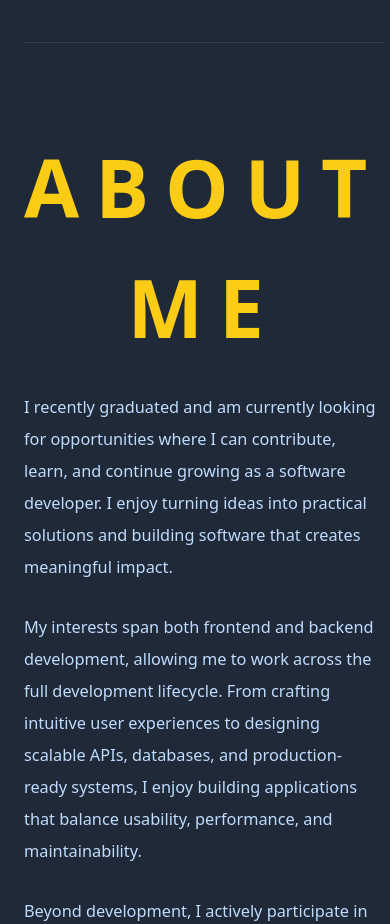
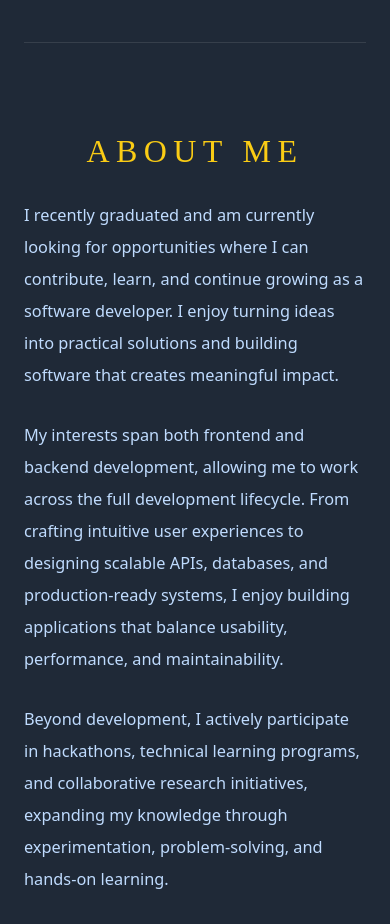
Before and after one commit to pprachhiii/Prachi-s-Portfolio, a React (Vite) app: page / in a window 390 px wide. Shown: the part 1643-2567 px from the top of the page. Built offline with nearby package versions, Linux system fonts and the light colour scheme.

Commit message:
Update AboutSection.tsx

```diff
--- a/src/components/AboutSection.tsx
+++ b/src/components/AboutSection.tsx
@@ -55,7 +55,13 @@ const AboutSection = () => {
 
         {/* COLUMN 2 - CONTENT */}
 <div className="order-3 lg:order-2">
-          <h2 className="lg:hidden text-[5rem] text-center font-semibold text-yellow-400 tracking-[0.2em] mb-6">
+          <h2
+  className="lg:hidden text-center text-yellow-400 tracking-[0.2em] mb-6"
+  style={{
+    fontFamily: 'var(--serif-display)',
+    fontSize: 'clamp(2rem,5vw,4rem)',
+  }}
+>
   ABOUT ME
 </h2>
 
```
